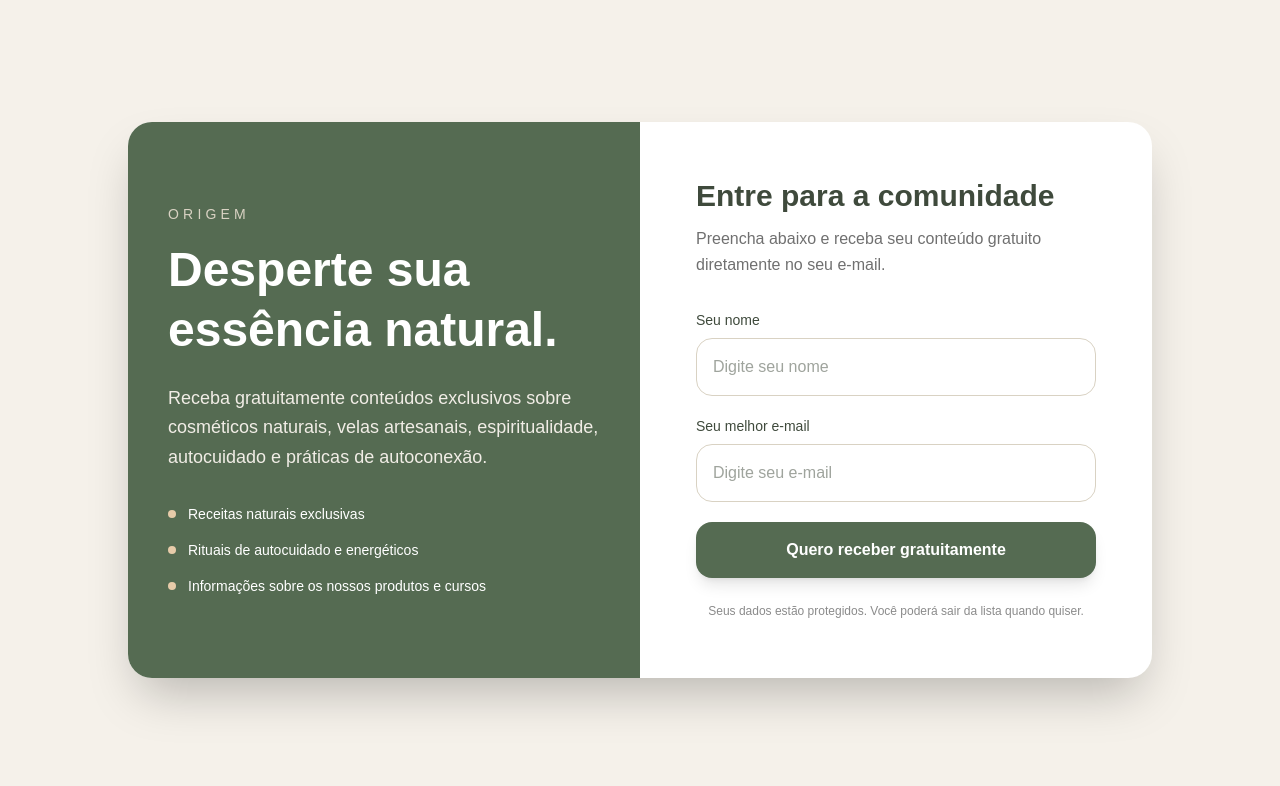
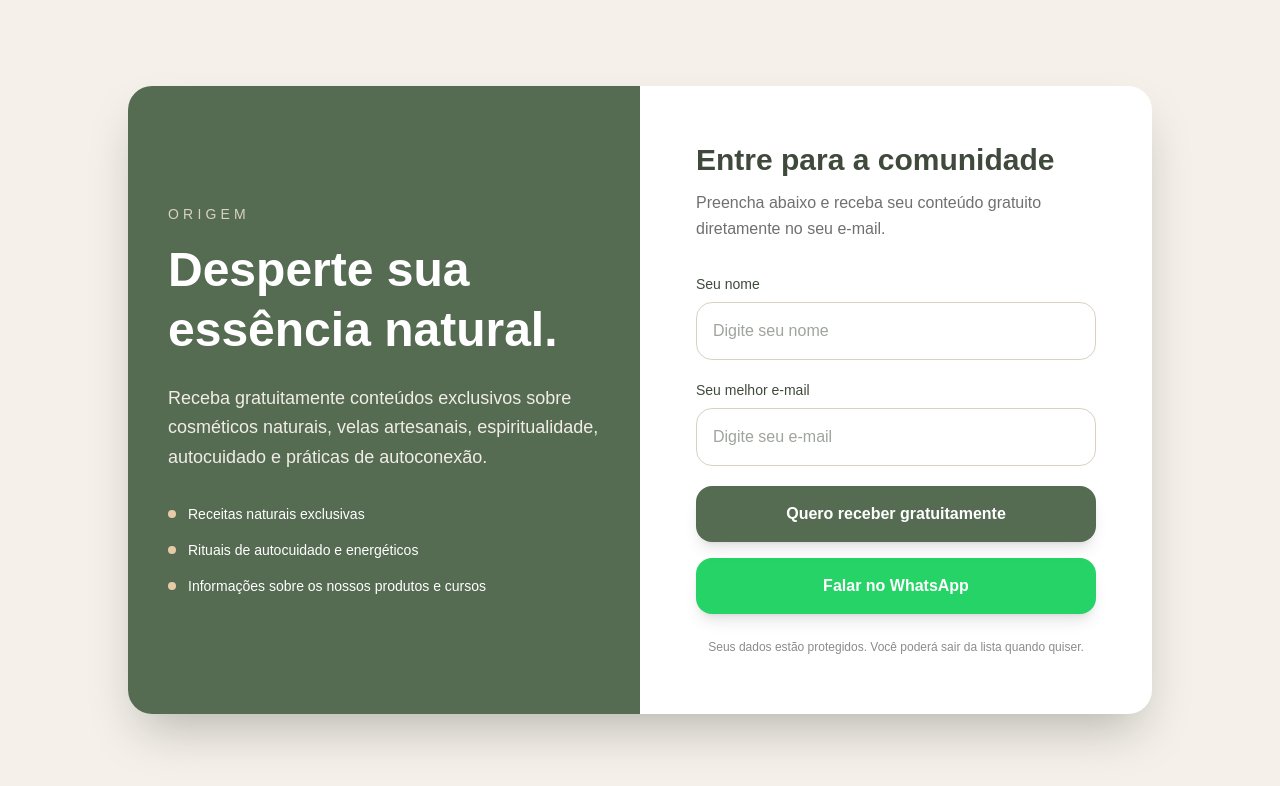
Before and after one commit to Origemmg/origem-site, a Next.js app: page / in a window 1280 px wide. Shown: the top 786 px of the page. Built offline with nearby package versions, Linux system fonts and the light colour scheme.

Commit message:
botao whatsapp

```diff
--- a/app/page.tsx
+++ b/app/page.tsx
@@ -100,6 +100,13 @@ export default function Home() {
               </button>
 
             </form>
+            <a
+              href="https://wa.me/5531997344903?text=Olá%20Origem,%20quero%20saber%20mais%20sobre%20os%20produtos."
+              target="_blank"
+              className="w-full block text-center mt-4 bg-[#25D366] hover:bg-[#1ebe5d] transition-all text-white font-semibold rounded-2xl p-4 shadow-lg"
+            >
+              Falar no WhatsApp
+            </a>
 
             <p className="text-xs text-[#8b8b8b] mt-6 leading-relaxed text-center">
               Seus dados estão protegidos. Você poderá sair da lista quando quiser.
```
